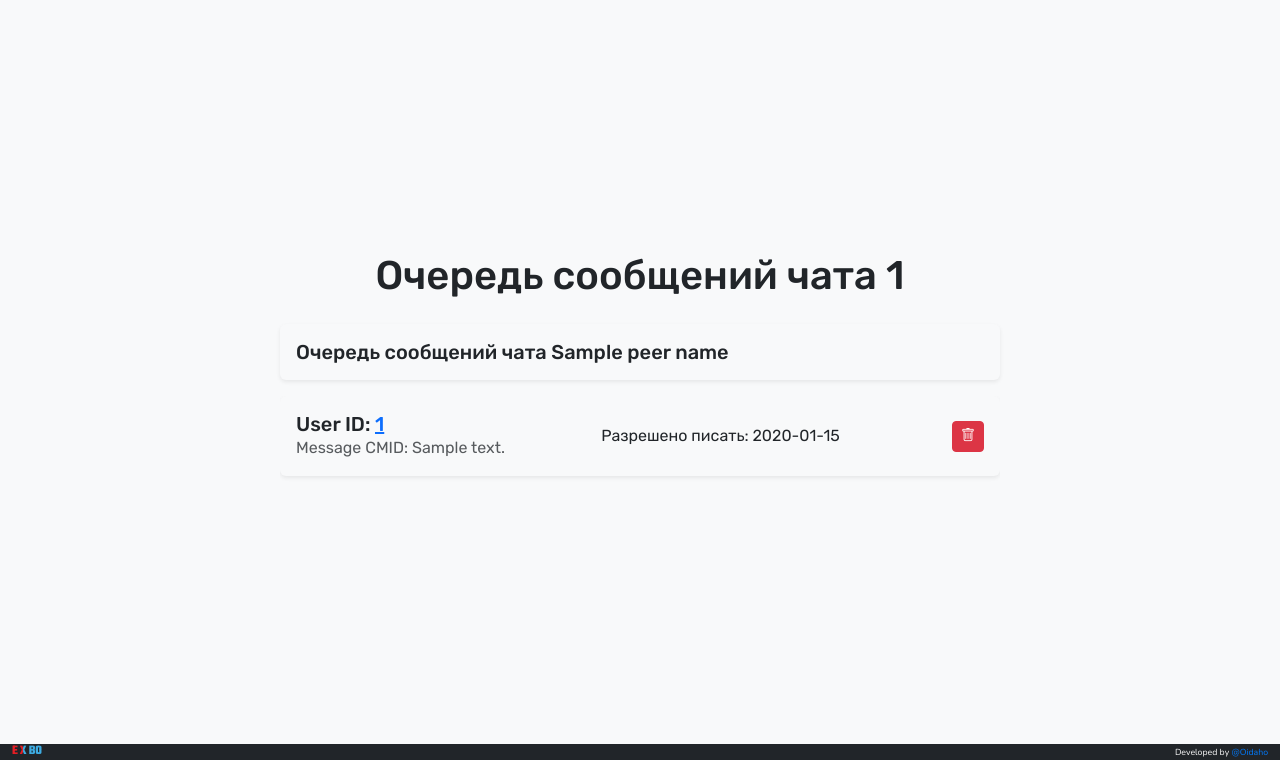
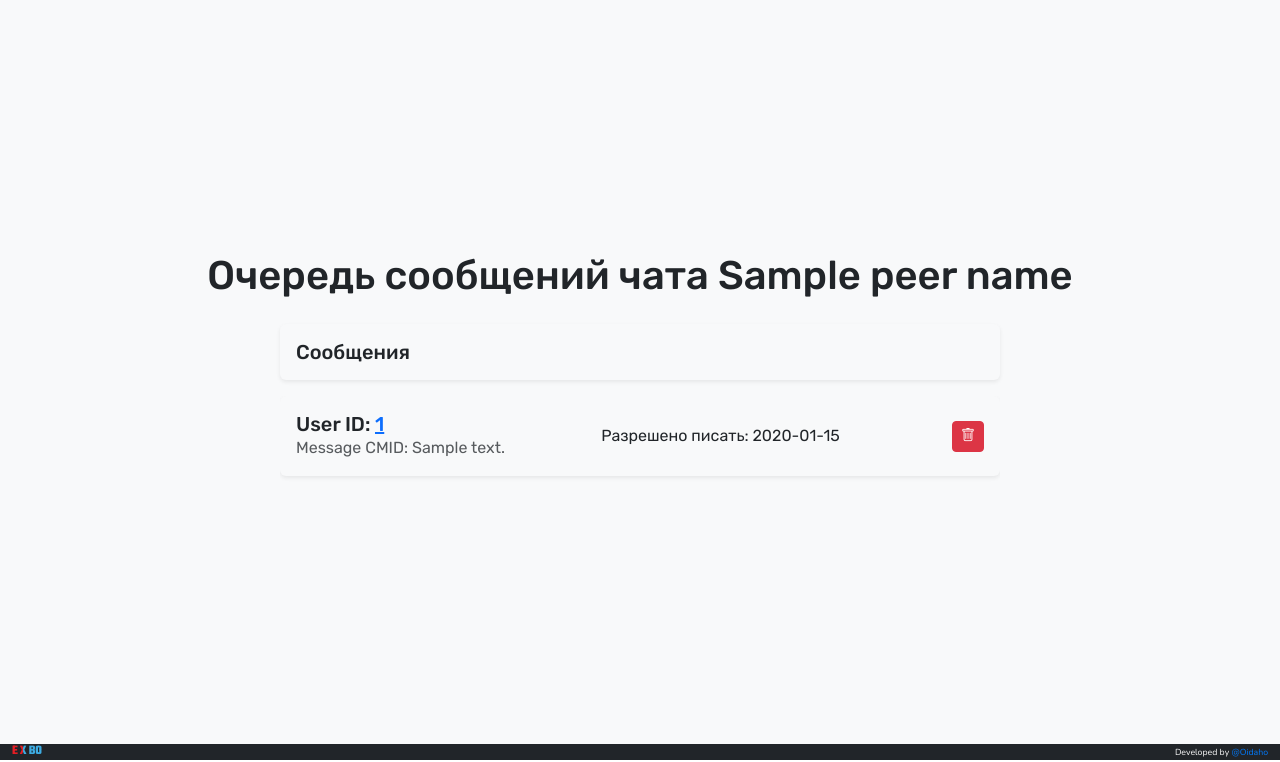
Before and after one commit to Oidaho/Vigil, a FastAPI app: template web/templates/queue.html in a window 1280 px wide. Shown: the part 40-802 px from the top of the page. Run offline with FastAPI, Linux system fonts and the light colour scheme; the template is opened without the code that fills it: most values are stand-ins (such as "Sample title", 1, 10 or a date in 2020); parts of the project's set-up code (start-up, migrations or seed data) failed here and were passed over.

Commit message:
some fixes

```diff
--- a/web/templates/queue.html
+++ b/web/templates/queue.html
@@ -3,14 +3,14 @@
 {% block content %}
 <div class="container">
     <div class="text-center mb-4">
-        <h1>Очередь сообщений чата {{ peer_id }}</h1>
+        <h1>Очередь сообщений чата {%if peer_name %}{{ peer_name }}{% else %}{{ peer_id }}{% endif %}</h1>
     </div>
 
     <div class="row justify-content-center">
         <div class="col-md-8">
 
             <div class="queue-header d-flex justify-content-between align-items-center mb-3 p-3 rounded shadow-sm bg-light">
-                <h5 class="mb-0">Очередь сообщений чата {%if peer_name %}{{ peer_name }}{% else %}{{ peer_id }}{% endif %}</h5>
+                <h5 class="mb-0">Сообщения</h5>
             </div>
 
             <div class="queue-list-container" style="max-height: 500px; overflow-y: auto;">
--- a/web/templates/sanctions.html
+++ b/web/templates/sanctions.html
@@ -3,14 +3,14 @@
 {% block content %}
 <div class="container">
     <div class="text-center mb-4">
-        <h1>Список санкций чата {{ peer_id }}</h1>
+        <h1>Список санкций чата {%if peer_name %}{{ peer_name }}{% else %}{{ peer_id }}{% endif %}</h1>
     </div>
 
     <div class="row justify-content-center">
         <div class="col-md-8">
 
             <div class="sanctions-header d-flex justify-content-between align-items-center mb-3 p-3 rounded shadow-sm bg-light">
-                <h5 class="mb-0">Список санкций чата {%if peer_name %}{{ peer_name }}{% else %}{{ peer_id }}{% endif %}</h5>
+                <h5 class="mb-0">Санкций</h5>
             </div>
 
             <div class="sanctions-list-container" style="max-height: 500px; overflow-y: auto;">
```
